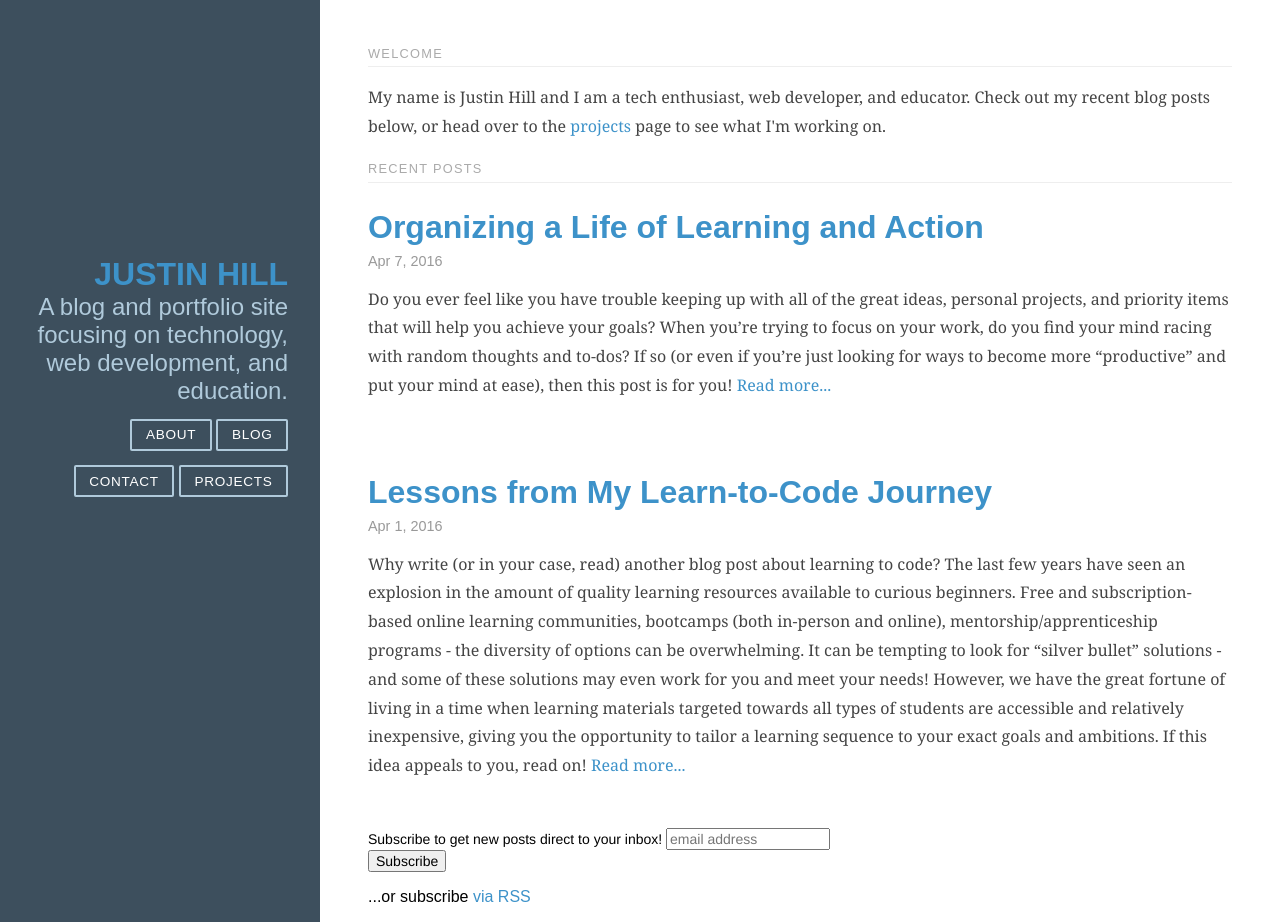
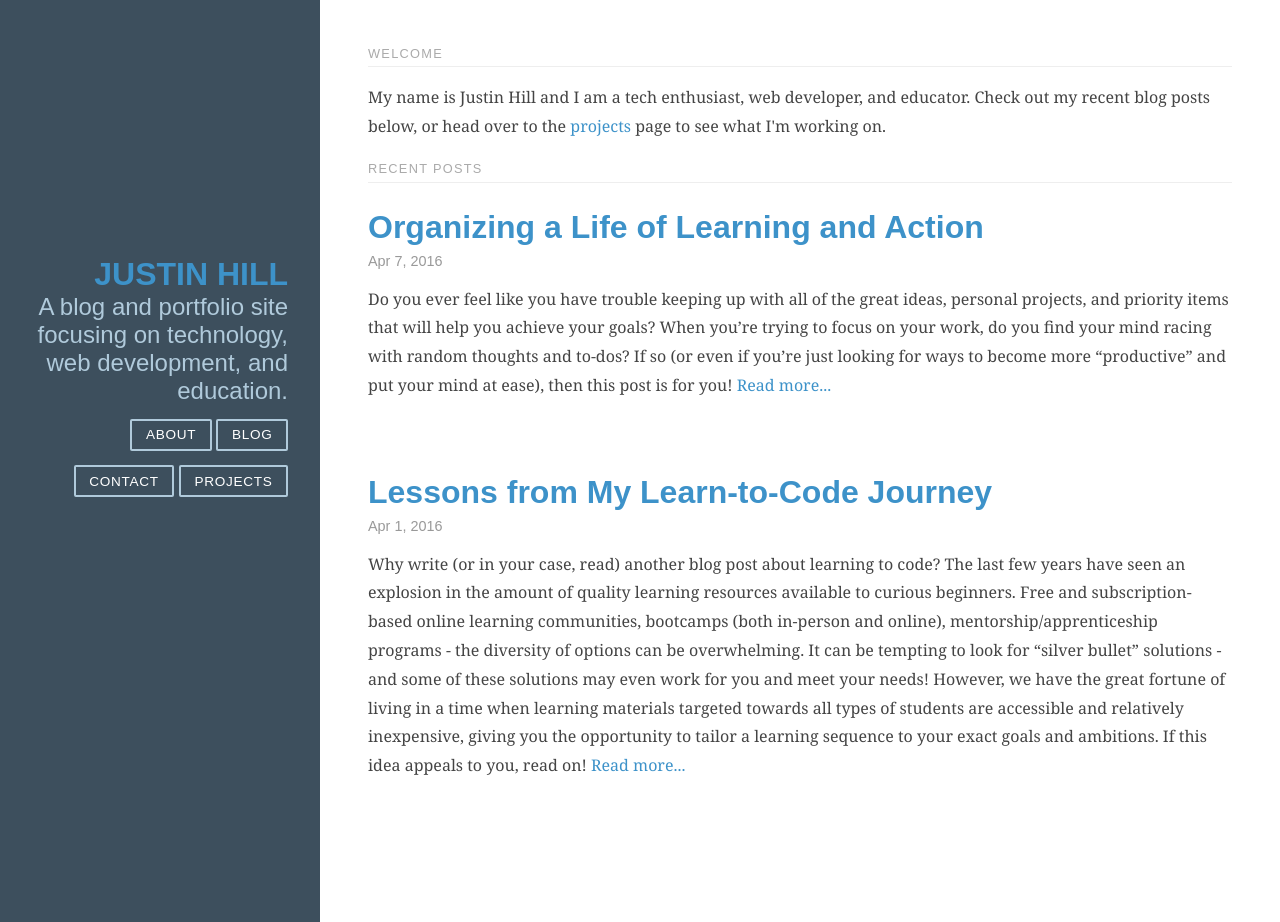
Before and after one commit to JMHill/JMHill.github.io, a Jekyll site: the page built from index.html, in a window 1280 px wide and 922 px high. Built offline with Jekyll 4.4.1, drawn with Linux system fonts in a browser that asks for light colours; comment, search, counter and statistics services are not loaded.

```diff
--- a/_includes/mc_embed_signup.html
+++ b/_includes/mc_embed_signup.html
@@ -1,5 +1,5 @@
-<!--Start mc_embed_signup-->
 <div>
+  <!--Start mc_embed_signup-->
   <div id="mc_embed_signup">
   <form action="//justinmhill.us13.list-manage.com/subscribe/post?u=ca46789441c3579359552494a&amp;id=1dc2519119" method="post" id="mc-embedded-subscribe-form" name="mc-embedded-subscribe-form" class="validate" target="_blank" novalidate>
       <div id="mc_embed_signup_scroll">
@@ -10,6 +10,6 @@
       <div class="clear"><input type="submit" value="Subscribe" name="subscribe" id="mc-embedded-subscribe" class="button"></div>
       </div>
   </form>
+  <!--End mc_embed_signup-->
+  <p>...or subscribe <a href="{{ "/feed.xml" | prepend: site.baseurl }}">via RSS</a></p>
 </div>
-<!--End mc_embed_signup-->
-<p>...or subscribe <a href="{{ "/feed.xml" | prepend: site.baseurl }}">via RSS</a></p>
--- a/_layouts/post.html
+++ b/_layouts/post.html
@@ -12,8 +12,6 @@
   <article class="post-description">
     {{ content }}
   </article>
-
-  {% include mc_embed_signup.html %}
 
   {% if page.comments %}
   <div id="disqus_thread"></div>
--- a/blog.html
+++ b/blog.html
@@ -17,5 +17,3 @@
   </section>
   {% endfor %}
 </div>
-
-{% include mc_embed_signup.html %}
--- a/index.html
+++ b/index.html
@@ -2,12 +2,11 @@
 layout: default
 ---
 <div>
-  <div class="posts">
   <h1 class="content-subhead">Welcome</h1>
   <p class="post-description">My name is Justin Hill and I am a tech enthusiast, web developer, and educator. Check out my recent blog posts below, or head over to the <a href="/projects/"> projects</a> page to see what I'm working on.</p>
 </div>
 
-  <div class="posts">
+<div>
   <h1 class="content-subhead">Recent Posts</h1>
 
   {% for post in site.posts limit:5 %}
@@ -22,5 +21,3 @@
   </section>
   {% endfor %}
 </div>
-
-{% include mc_embed_signup.html %}
```
Lines whose indentation alone changed are shown as unchanged.
